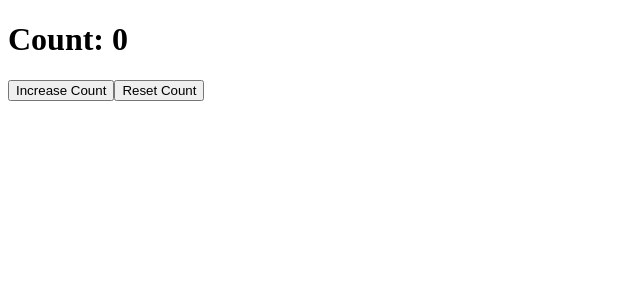
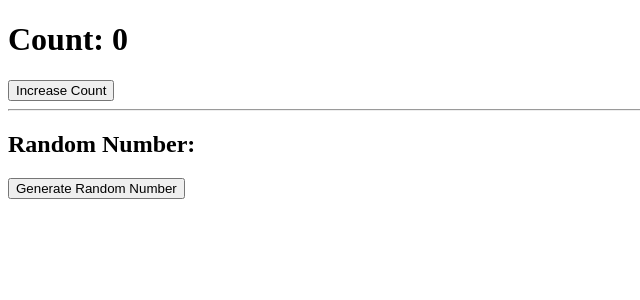
Before and after one commit to Zubair-Underwood/My-First-React-Project, a React (Vite) app: page / in a window 1280 px wide. Shown: the top 300 px of the page, without its empty margins (0-640 px from the left). Built offline with nearby package versions, Linux system fonts and the light colour scheme.

Commit message:
learning

```diff
--- a/src/App.jsx
+++ b/src/App.jsx
@@ -4,6 +4,7 @@
 import { LearnJSX } from "./components/LearnJSX.jsx"
 import { LearnProps } from "./components/LearnProps.jsx"
 import { LearnState } from "./components/LearnState.jsx";
+import { LearnUseEffect } from "./components/LearnUseEffect.jsx";
 import { LiftingStateUp } from "./components/LiftingStateUp.jsx";
 
 
@@ -23,7 +24,8 @@
       {/* <LearnEvent/> */}
       {/* <LiftingStateUp myClick={getData}/> */}
       {/* <LearnState/> */}
-      <CounterApp />
+      {/* <CounterApp /> */}
+      <LearnUseEffect/>
     </>
   )
 }
--- /dev/null
+++ b/src/components/LearnUseEffect.jsx
@@ -0,0 +1,63 @@
+import { useEffect } from 'react';
+import { useState } from 'react';
+import React from 'react'
+
+export const LearnUseEffect = () => {
+
+    const [count, setCount] = useState(0);
+    const handleCount = () => {
+
+        setCount(count + 1);
+    }
+
+    const [randomNumber, setRandomNumber] = useState(null);
+    const generateRandomNumber = () => {
+
+        const newRandomNumber = Math.floor(Math.random() * 100) + 1;
+
+        setRandomNumber(newRandomNumber);
+    };
+
+    // Example 1 - It runs each time when component is mounted and re-render
+
+    // useEffect(() => {
+
+    //     console.log("useEffect Called");
+    // });
+
+
+    // Example 2 - It runs once when the component is mounted ([] means no dependencies)
+
+    // useEffect(() => {
+
+    //     console.log("useEffect Called");
+
+    // }, [])
+
+
+    // Example 3 - It runs when the component is mounted and whenever dependencies changes.
+
+
+    // useEffect(() => {
+
+    //     console.log("useEffect Called");
+    // }, [count]);
+
+    useEffect(() => {
+
+        console.log("useEffect Called");
+        return () =>{
+            console.log("Component will unmount!!");
+        }
+    }, [count]);
+
+    return (
+        <>
+            <h1>Count: {count}</h1>
+            <button onClick={handleCount}>Increase Count</button>
+            <hr />
+            <h2>Random Number: {randomNumber}</h2>
+            <button onClick={generateRandomNumber}>Generate Random Number</button>
+        </>
+    )
+}
```
